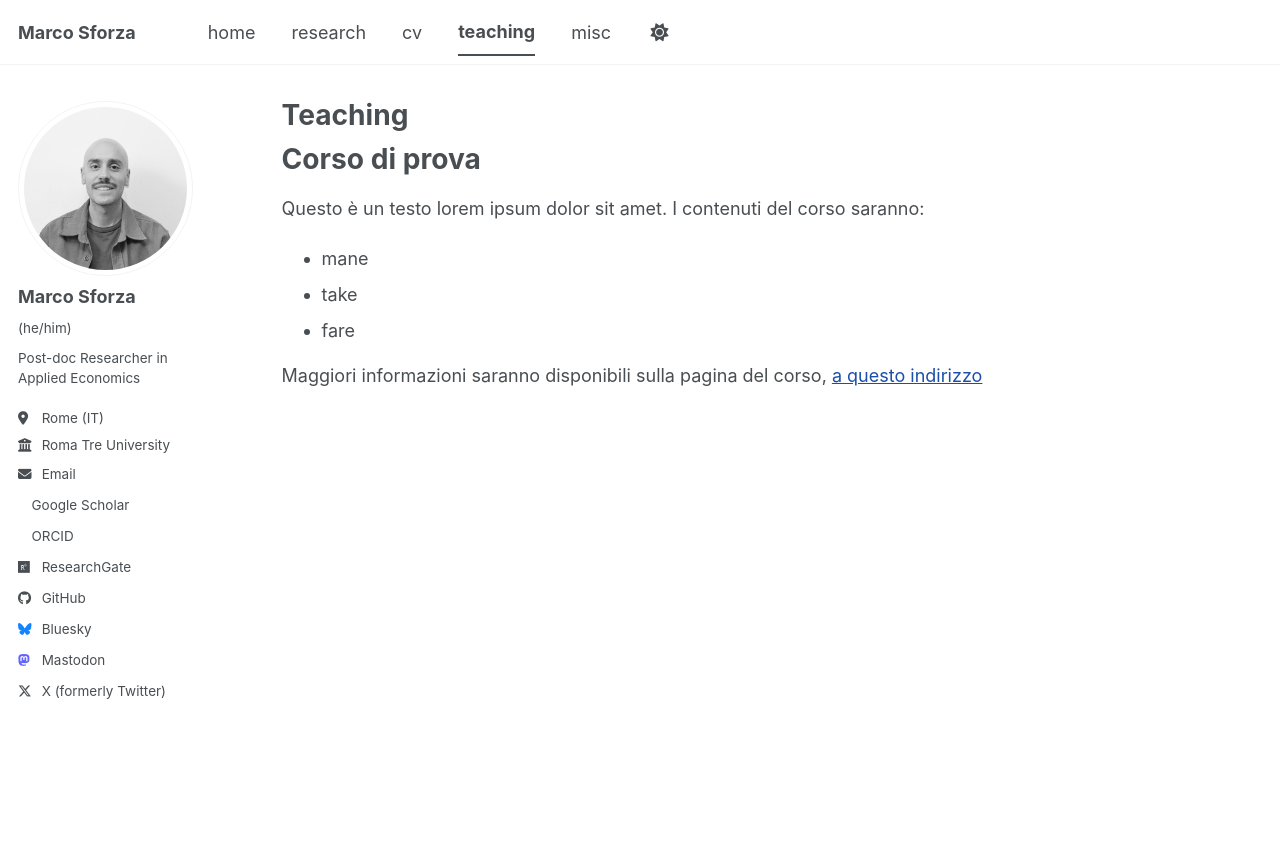
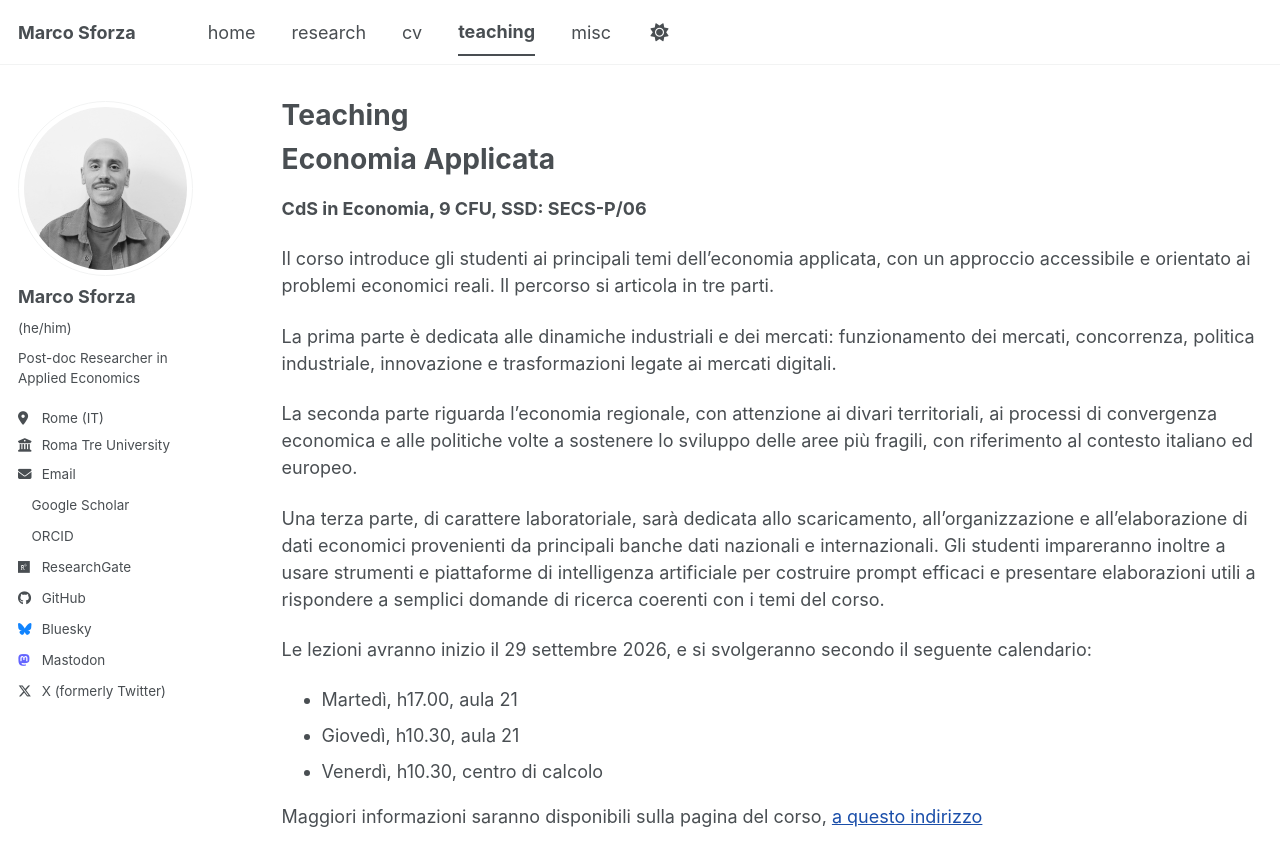
Before and after one commit to marcosforza/marcosforza.github.io, a Jekyll site: the page built from _pages/teaching.md, in a window 1280 px wide and 944 px high. Shown: the top 866 px of the window. Built offline with Jekyll 4.4.1, drawn with Linux system fonts in a browser that asks for light colours; a style sheet for code colours, icons or effects is not loaded.

Commit message:
Update teaching page with Economia Applicata course
Added course details for Economia Applicata including structure and schedule.

```diff
--- a/_pages/teaching.md
+++ b/_pages/teaching.md
@@ -3,15 +3,26 @@ layout: archive
 title: "Teaching"
 permalink: /teaching/
 author_profile: true
+nav: false
 ---
 
 {% include base_path %}
 
-# Corso di prova
-Questo è un testo lorem ipsum dolor sit amet.
-I contenuti del corso saranno:
-* mane
-* take
-* fare
+# Economia Applicata
+
+**CdS in Economia, 9 CFU, SSD: SECS-P/06**
+
+Il corso introduce gli studenti ai principali temi dell’economia applicata, con un approccio accessibile e orientato ai problemi economici reali. Il percorso si articola in tre parti.
+
+La prima parte è dedicata alle dinamiche industriali e dei mercati: funzionamento dei mercati, concorrenza, politica industriale, innovazione e trasformazioni legate ai mercati digitali.
+
+La seconda parte riguarda l’economia regionale, con attenzione ai divari territoriali, ai processi di convergenza economica e alle politiche volte a sostenere lo sviluppo delle aree più fragili, con riferimento al contesto italiano ed europeo.
+
+Una terza parte, di carattere laboratoriale, sarà dedicata allo scaricamento, all’organizzazione e all’elaborazione di dati economici provenienti da principali banche dati nazionali e internazionali. Gli studenti impareranno inoltre a usare strumenti e piattaforme di intelligenza artificiale per costruire prompt efficaci e presentare elaborazioni utili a rispondere a semplici domande di ricerca coerenti con i temi del corso.
+
+Le lezioni avranno inizio il 29 settembre 2026, e si svolgeranno secondo il seguente calendario:
+* Martedì, h17.00, aula 21
+* Giovedì, h10.30, aula 21
+* Venerdì, h10.30, centro di calcolo
 
 Maggiori informazioni saranno disponibili sulla pagina del corso, [a questo indirizzo](example.com)
```
